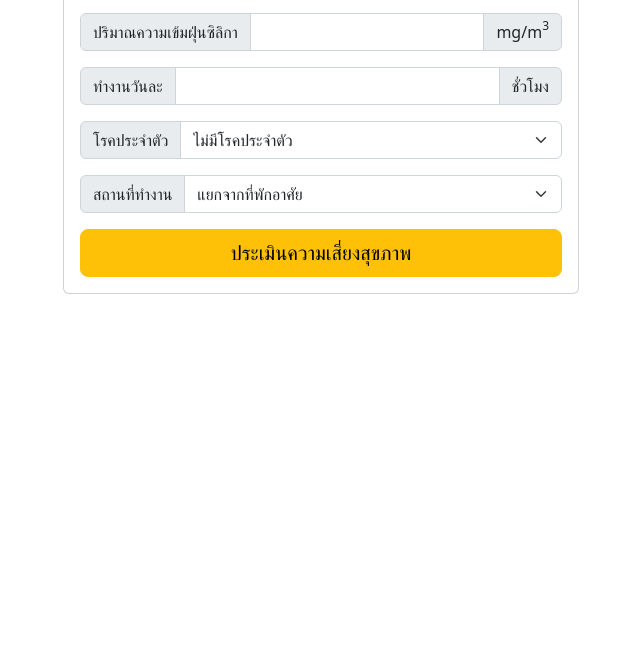
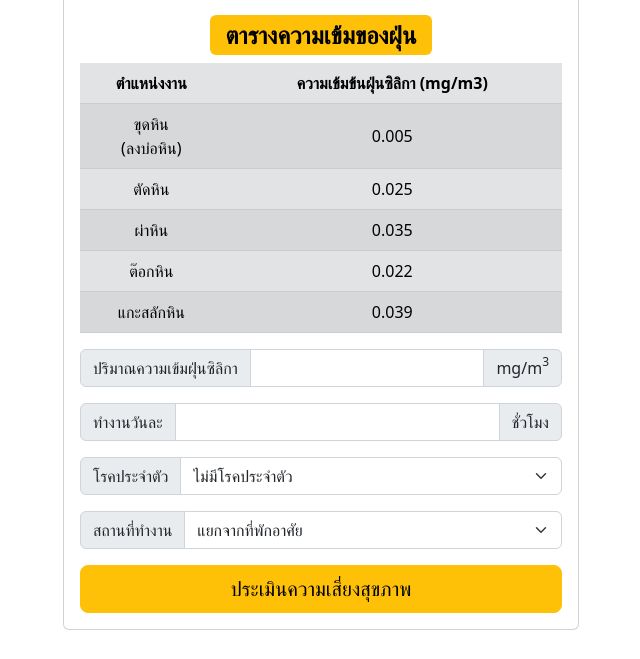
Before and after one commit to chanomyen/thaihealth, a plain HTML site: page silicosis-risk-prediction.html in a window 1280 px wide. Shown: the part 141-800 px from the top of the page, without its empty margins (319-959 px from the left). Drawn offline with nearby package versions, Linux system fonts and the light colour scheme; a script that the page names is missing.

Commit message:
added the data table to assesment page

```diff
--- a/silicosis-risk-prediction.html
+++ b/silicosis-risk-prediction.html
@@ -16,7 +16,40 @@
             <div class="card-header" style="background-color: blanchedalmond;">
                 <h1 class="text-center">ประเมินความเสี่ยงสุขภาพผู้ประกอบอาชีพแกะสลักหิน</h1>
             </div>
-            <div class="card-body">
+            <div class="card-body text-center">
+                <h2><span class="badge text-bg-warning text-center">ตารางความเข้มของฝุ่น</span></h2>
+                <div class="table-responsive text-center">
+                    <table class="table align-middle table-secondary table-striped table-hover">
+                        <thead>
+                            <tr>
+                                <th scope="col" rowspan="2">ตำแหน่งงาน</th>
+                                <th scope="col" colspan="3">ความเข้มข้นฝุ่นซิลิกา (mg/m3)</th>
+                            </tr>
+                        </thead>
+                        <tbody>
+                            <tr>
+                                <td>ขุดหิน<br>(ลงบ่อหิน)</td>
+                                <td>0.005</td>
+                            </tr>
+                            <tr>
+                                <td>ตัดหิน</td>
+                                <td>0.025</td>
+                            </tr>
+                            <tr>
+                                <td>ผ่าหิน</td>
+                                <td>0.035</td>
+                            </tr>
+                            <tr>
+                                <td>ต๊อกหิน</td>
+                                <td>0.022</td>
+                            </tr>
+                            <tr>
+                                <td>แกะสลักหิน</td>
+                                <td>0.039</td>
+                            </tr>
+                        </tbody>
+                    </table>
+                </div>
                 <form id="silicosis_form">
                     <div class="input-group mb-3">
                         <span class="input-group-text">ปริมาณความเข้มฝุ่นซิลิกา</span>
--- a/silicosis-risk.js
+++ b/silicosis-risk.js
@@ -38,7 +38,7 @@ window.onload = async function () {
         console.log("Logged In!");
     } else {
         console.log("Not logged In!");
-        liff.login();
+        // liff.login();
     }
     const profile = await liff.getProfile();
     lineProfile = profile
@@ -83,5 +83,5 @@ silicosisRiskForm.addEventListener('submit', async (event) => {
     // const riskScore = calculateRisk(dustDensity, workHours, hasDisease, workLocation);
     // const riskLevel = calculateLevel(riskScore);
     const response = await getRiskLevel(dustDensity, workHours, hasDisease, workLocation);
-    goToResultPage(response.riskLevel);
+    // goToResultPage(response.riskLevel);
 });
```
